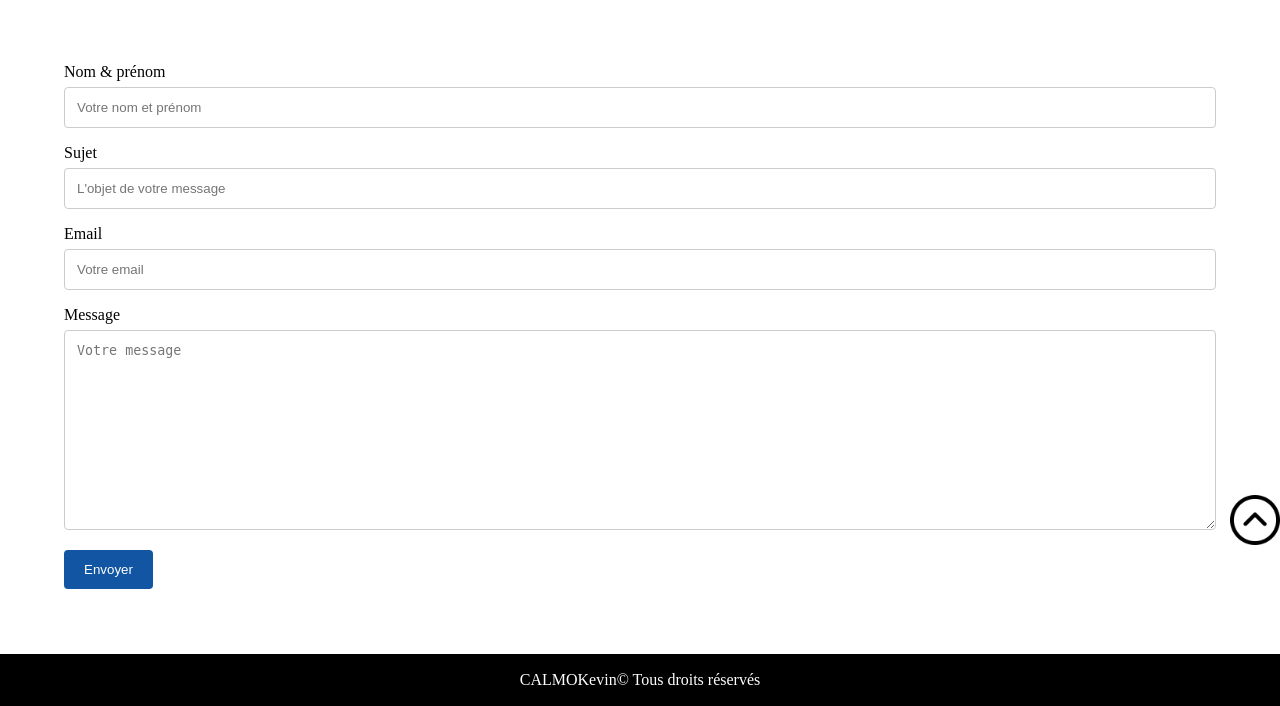
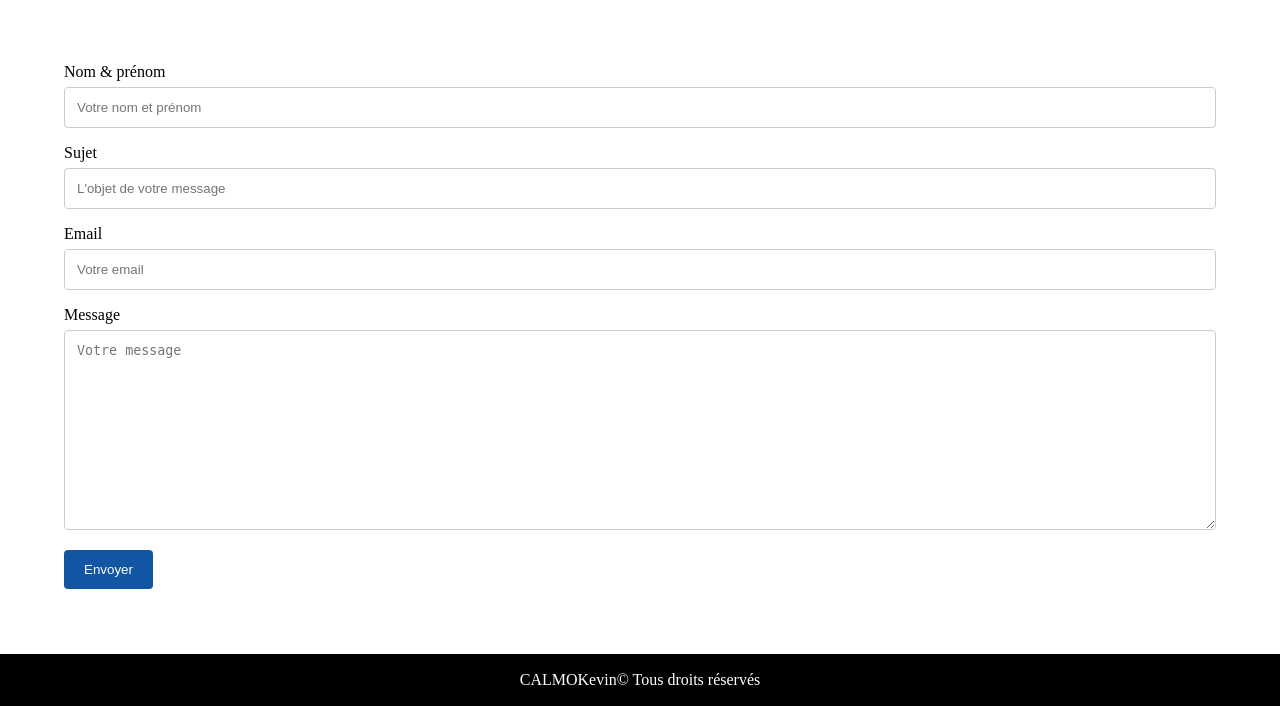
Before and after one commit to kevincalmo/Projet-JJB-Martinique, a PHP site: page /contact.html in a window 1280 px wide; the page is wider, and only the part inside the window is pictured. Shown: the part 251-957 px from the top of that part. Run offline with PHP 8.4, Linux system fonts and the light colour scheme.

Commit message:
Update of contact page

```diff
--- a/contact.css
+++ b/contact.css
@@ -167,6 +167,7 @@ footer {
    margin-top: 1px;
     background: black;
     color: white;
+    height: 100%;
 }
 
 
--- a/contact.html
+++ b/contact.html
@@ -8,9 +8,6 @@
     <link rel="stylesheet" href="./contact.css">
 </head>
 <body>
-    <div class="returnBtn">
-         <a href="index.html"> <img src="./media/up-arrow.png" ></a>
-    </div>
 
     <header>
         <div class="navBar" id="navBar">
```
